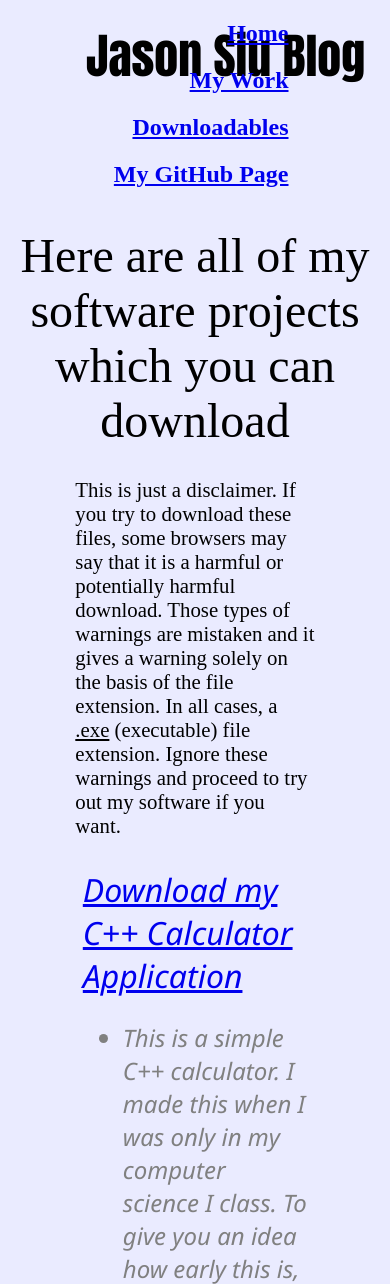
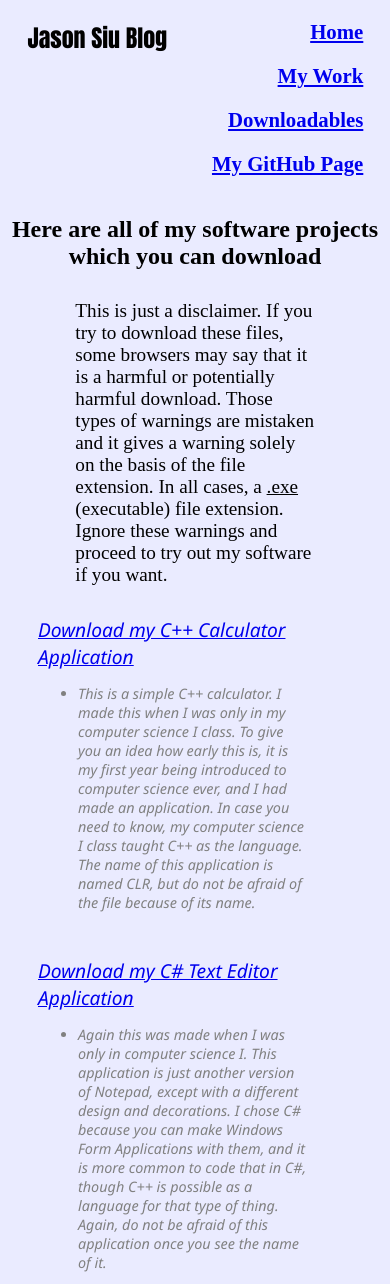
Before and after one commit to Jason-Siu/my-website, a plain HTML site: page down.html in a window 390 px wide. Shown: the top 1284 px of the page. Drawn offline with Linux system fonts and the light colour scheme.

Commit message:
Update styledown.css

```diff
--- a/styledown.css
+++ b/styledown.css
@@ -57,3 +57,43 @@ text
 {
     font-size: 75%;
 }
+@media screen and (max-width:600px)
+{
+    div.logo
+    {
+        position: absolute;
+        font-size: 150%;
+        color: black;
+        font-family: Impact, Haettenschweiler, 'Arial Narrow Bold', sans-serif;
+        margin-left: 5%;
+    }
+
+    div.buttons
+    {
+        font-size: 130%;
+        font-family: 'Times New Roman', Times, serif;
+        font-weight: bold;
+        position: relative;
+        text-align: right;
+        margin-right: 5%;
+        margin-top: 20px;
+    }
+
+    div.prompt
+    {
+        font-size: 150%;
+        font-weight: bold;
+    }
+
+    div.disclaim
+    {
+        font-size: 120%;
+    }
+
+    div.down
+    {
+        font-size: 120%;
+        margin-left: 30px;
+    }
+
+}
```
